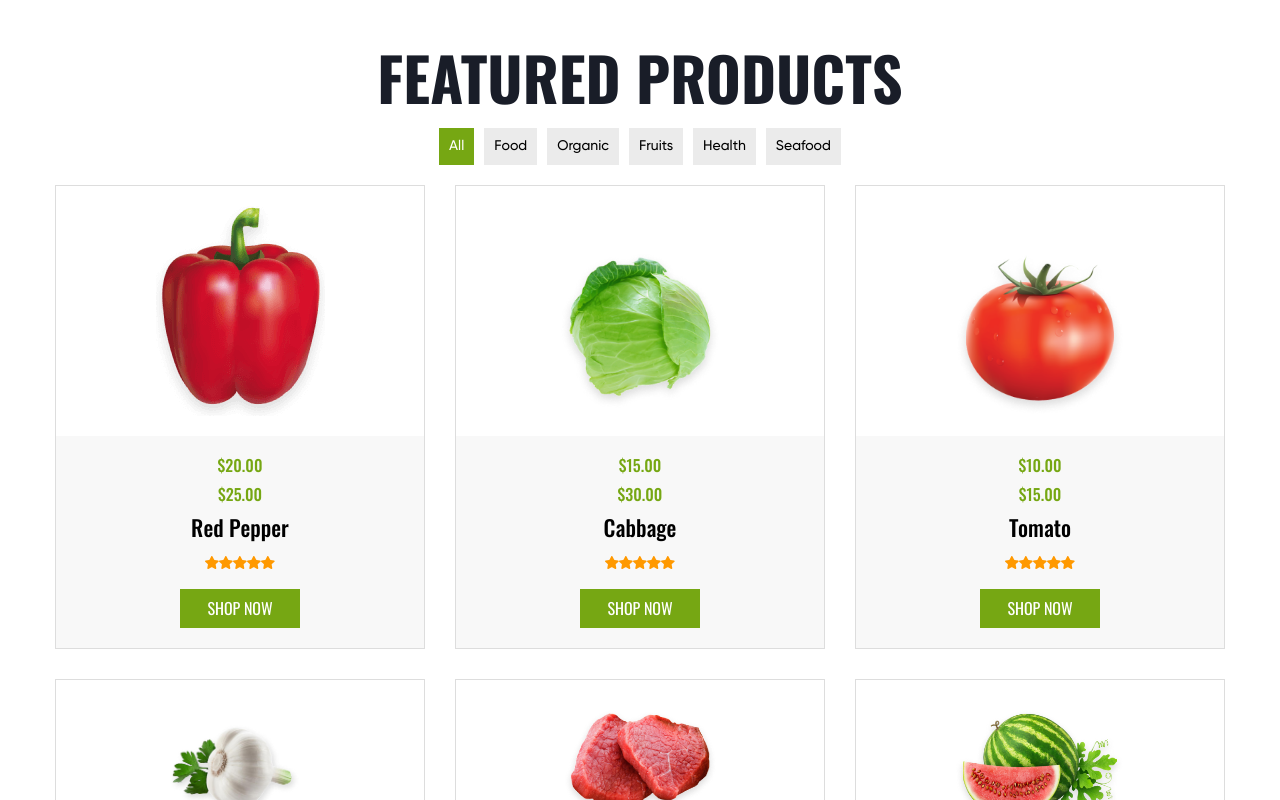
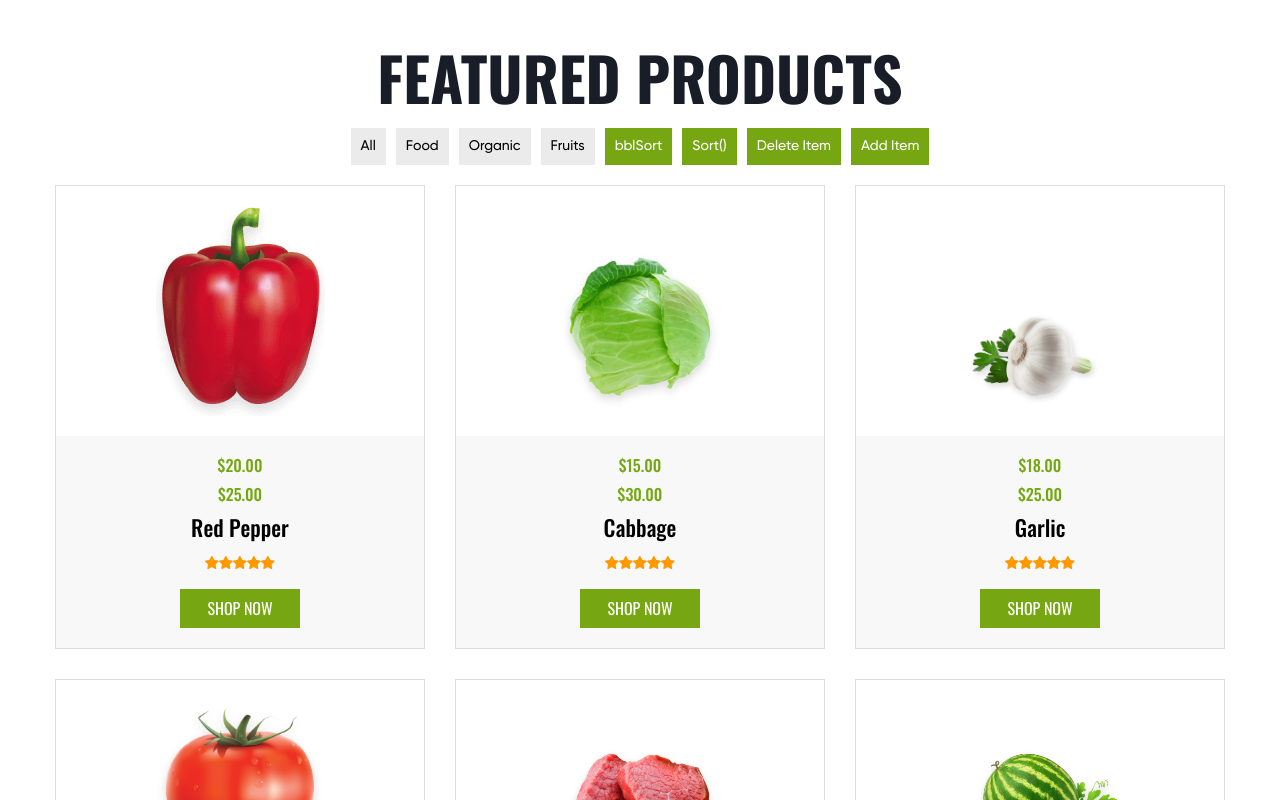
Before and after one commit to yuriipereverziev/Organic, a React (Create React App) app: page / in a window 1280 px wide. Shown: the part 2020-2820 px from the top of the page. Built offline with nearby package versions, Linux system fonts and the light colour scheme.

Commit message:
add sort, delete & add item inside state

```diff
--- a/src/components/Featured/Featured.js
+++ b/src/components/Featured/Featured.js
@@ -1,30 +1,210 @@
-import React from "react";
+import React, {Component} from "react";
 
 import "./Featured.scss"
-
 import FeaturedList from "../FeaturedList";
 
-const Featured = () => {
+import paper from "../../assets/img/paper.png";
+import cabbage from "../../assets/img/cabbage.png";
+import tomato from "../../assets/img/tomato.png";
+import garlic from "../../assets/img/garlic.png";
+import meat from "../../assets/img/meat.png";
+import watermelon from "../../assets/img/watermelon.png";
+
+export default class Featured extends Component {
+
+    maxId = 100;
+
+    constructor(props) {
+        super(props);
+        this.state = {
+            featuredListData: [{
+                id: '01',
+                srcImage: paper,
+                title: 'Red Pepper',
+
+                price: [
+                    {
+                        id: '01-1',
+                        newPrice: '20.00'
+                    },
+                    {
+                        id: '01-2',
+                        oldPrice: '25.00'
+                    },
+                ],
+            },
+
+                {
+                    id: '02',
+                    srcImage: cabbage,
+                    title: 'Cabbage',
+
+                    price: [
+                        {
+                            id: '02-1',
+                            newPrice: '15.00'
+                        },
+                        {
+                            id: '02-2',
+                            oldPrice: '30.00'
+                        },
+                    ],
+                },
+
+                {
+                    id: '04',
+                    srcImage: garlic,
+                    title: 'Garlic',
+                    price: [
+                        {
+                            id: '04-1',
+                            newPrice: '18.00'
+                        },
+                        {
+                            id: '04-2',
+                            oldPrice: '25.00'
+                        },
+                    ],
+                },
+                {
+                    id: '03',
+                    srcImage: tomato,
+                    title: 'Tomato',
+
+                    price: [
+                        {
+                            id: '03-1',
+                            newPrice: '10.00'
+                        },
+                        {
+                            id: '03-2',
+                            oldPrice: '15.00'
+                        },
+                    ],
+                },
+
+                {
+                    id: '05',
+                    srcImage: meat,
+                    title: 'Meat Beef',
+                    price: [
+                        {
+                            id: '05-1',
+                            newPrice: '35.00'
+                        },
+                        {
+                            id: '05-2',
+                            oldPrice: '45.00'
+                        },
+                    ],
+                },
+
+                {
+                    id: '06',
+                    srcImage: watermelon,
+                    title: 'Watermelon',
+
+                    price: [
+                        {
+                            id: '06-1',
+                            newPrice: '25.00'
+                        },
+                        {
+                            id: '06-2',
+                            oldPrice: '30.00'
+                        },
+                    ],
+                },
+            ]
+        }
+    }
+
+
+    sortItem = () => {
+        const newArray = [...this.state.featuredListData]
+
+        newArray.sort((a, b) => {
+            return a.price[0].newPrice > b.price[0].newPrice ? 1 : -1
+        })
+
+        this.setState({
+            featuredListData: newArray
+        })
+    }
+
+    bblSort = () => {
+        const arr = [...this.state.featuredListData]
+
+        for (let i = 0; i < arr.length; i++) {
+            for (let j = 0; j < (arr.length - i - 1); j++) {
+
+                if (arr[j].price[0].newPrice > arr[j + 1].price[0].newPrice) {
+
+                    let temp = arr[j]
+                    arr[j] = arr[j + 1]
+                    arr[j + 1] = temp
+                }
+            }
+        }
+
+        this.setState({
+            featuredListData: arr
+        })
+    }
+
+    deleteItem = () => {
+        this.setState(({featuredListData}) => {
+            const newArray = [...featuredListData.slice(0, featuredListData.length - 1)]
+            return {featuredListData: newArray}
+        })
+    }
+
+    addItem = () => {
+        const newItem = {
+            id: this.maxId++,
+            srcImage: watermelon,
+            title: 'New Product',
+
+            price: [
+                {
+                    id: `${this.maxId++}-${1}`,
+                    newPrice: "19.00"
+                },
+                {
+                    id: `${this.maxId++}-${2}`,
+                    oldPrice: "22.00"
+                },
+            ],
+        }
+
+        this.setState(({featuredListData}) => {
+            const newArray = [...featuredListData, newItem]
+            return {featuredListData: newArray}
+        })
+    }
+
+    render() {
+        const {featuredListData} = this.state
 
         return (
             <section className="block featured">
                 <div className="container">
                     <h2 className="featured__title title">Featured Products</h2>
+
                     <div className="featured__sort">
-                    <button className="featured__btn active">All</button>
+                        <button className="featured__btn ">All</button>
                         <button className="featured__btn">Food</button>
                         <button className="featured__btn">Organic</button>
                         <button className="featured__btn">Fruits</button>
-                    <button className="featured__btn">Health</button>
-                    <button className="featured__btn">Seafood</button>
+                        <button className="featured__btn active" onClick={this.bblSort}>bblSort</button>
+                        <button className="featured__btn active" onClick={this.sortItem}>Sort()</button>
+                        <button className="featured__btn active" onClick={this.deleteItem}>Delete Item</button>
+                        <button className="featured__btn active" onClick={this.addItem}>Add Item</button>
                     </div>
 
-                <FeaturedList/>
-
+                    <FeaturedList FeaturedDate={featuredListData}/>
                 </div>
             </section>
         );
-
     }
-
-export default Featured
+}
--- a/src/components/Featured/Featured.scss
+++ b/src/components/Featured/Featured.scss
@@ -83,17 +83,20 @@
   @include rm(480){
     display: flex;
     flex-wrap: wrap;
-    justify-content: space-between;
+    gap: 15px;
   }
 
   @include rm(640){
     max-width: 540px;
     width: 100%;
     margin: 0 auto;
+    gap: 20px;
   }
 
   @include rm(1024){
+    justify-content: space-around;
     max-width: 100%;
+    gap: 30px;
   }
 }
 
@@ -119,9 +122,9 @@
       margin-bottom: 0px;
     }
 
-    &:nth-child(-n+4){
-      margin-bottom: 20px;
-    }
+    //&:nth-child(-n+4){
+    //  margin-bottom: 20px;
+    //}
   }
 
   @include rm(640){
@@ -130,14 +133,13 @@
 
   @include rm(1024){
     max-width: 300px;
+    //&:nth-child(-n+4){
+    //  margin-bottom: 0px;
+    //}
 
-    &:nth-child(-n+4){
-      margin-bottom: 0px;
-    }
-
-    &:nth-child(-n+3){
-      margin-bottom: 30px;
-    }
+    //&:nth-child(-n+3){
+    //  margin-bottom: 30px;
+    //}
   }
   @include rm(1220){
     max-width: 370px;
--- a/src/components/FeaturedItem/FeaturedItem.js
+++ b/src/components/FeaturedItem/FeaturedItem.js
@@ -13,8 +13,7 @@ const FeaturedItem = ({srcImage, title, price}) => {
                 {price.map((priceEl) => {
                     return (
                         <span className="featured-item__price" key={priceEl.id}>
-                            {priceEl.newPrice}
-                            {priceEl.oldPrice}
+                            ${priceEl.newPrice}{priceEl.oldPrice}
                         </span>
                     )
                 })}
--- a/src/components/FeaturedList/FeaturedList.js
+++ b/src/components/FeaturedList/FeaturedList.js
@@ -1,128 +1,19 @@
 import React, {Component} from "react";
-
-import paper from "../../assets/img/paper.png";
-import cabbage from "../../assets/img/cabbage.png";
-import tomato from "../../assets/img/tomato.png";
-import garlic from "../../assets/img/garlic.png";
-import meat from "../../assets/img/meat.png";
-import watermelon from "../../assets/img/watermelon.png";
 
 import FeaturedItem from "../FeaturedItem";
 
 export default class FeaturedList extends Component {
 
-    constructor(props) {
-        super(props);
-        this.state = {
-            featuredListData: [{
-                id: '01',
-                srcImage: paper,
-                title: 'Red Pepper',
+    render() {
+        const {FeaturedDate} = this.props
 
-                price: [
-                    {
-                        id: '01-1',
-                        newPrice: "$20.00"
-                    },
-                    {
-                        id: '01-2',
-                        oldPrice: "$25.00"
-                    },
-                ],
-            },
-                {
-                    id: '02',
-                    srcImage: cabbage,
-                    title: 'Cabbage',
-
-                    price: [
-                        {
-                            id: '02-1',
-                            newPrice: "$15.00"
-                        },
-                        {
-                            id: '02-2',
-                            oldPrice: "$30.00"
-                        },
-                    ],
-                },
-                {
-                    id: '03',
-                    srcImage: tomato,
-                    title: 'Tomato',
-
-                    price: [
-                        {
-                            id: '03-1',
-                            newPrice: "$10.00"
-                        },
-                        {
-                            id: '03-2',
-                            oldPrice: "$15.00"
-                        },
-                    ],
-                },
-                {
-                    id: '04',
-                    srcImage: garlic,
-                    title: 'Garlic',
-                    price: [
-                        {
-                            id: '04-1',
-                            newPrice: "$18.00"
-                        },
-                        {
-                            id: '04-2',
-                            oldPrice: "$25.00"
-                        },
-                    ],
-                },
-                {
-                    id: '05',
-                    srcImage: meat,
-                    title: 'Meat Beef',
-                    price: [
-                        {
-                            id: '05-1',
-                            newPrice: "$35.00"
-                        },
-                        {
-                            id: '05-2',
-                            oldPrice: "$45.00"
-                        },
-                    ],
-                },
-                {
-                    id: '06',
-                    srcImage: watermelon,
-                    title: 'Watermelon',
-
-                    price: [
-                        {
-                            id: '06-1',
-                            newPrice: "$9.00"
-                        },
-                        {
-                            id: '06-2',
-                            oldPrice: "11.00"
-                        },
-                    ],
-                },
-            ]
-        }
-    }
-
-
-    render() {
         return (
-
             <ul className="featured-list">
                 {
-                    this.state.featuredListData.map(featuredData => {
+                    FeaturedDate.map(featuredData => {
                         return (<FeaturedItem {...featuredData } key={featuredData.id}/>)
                     })
                 }
-
             </ul>
         )
     }
```
Lines whose indentation alone changed are shown as unchanged.
